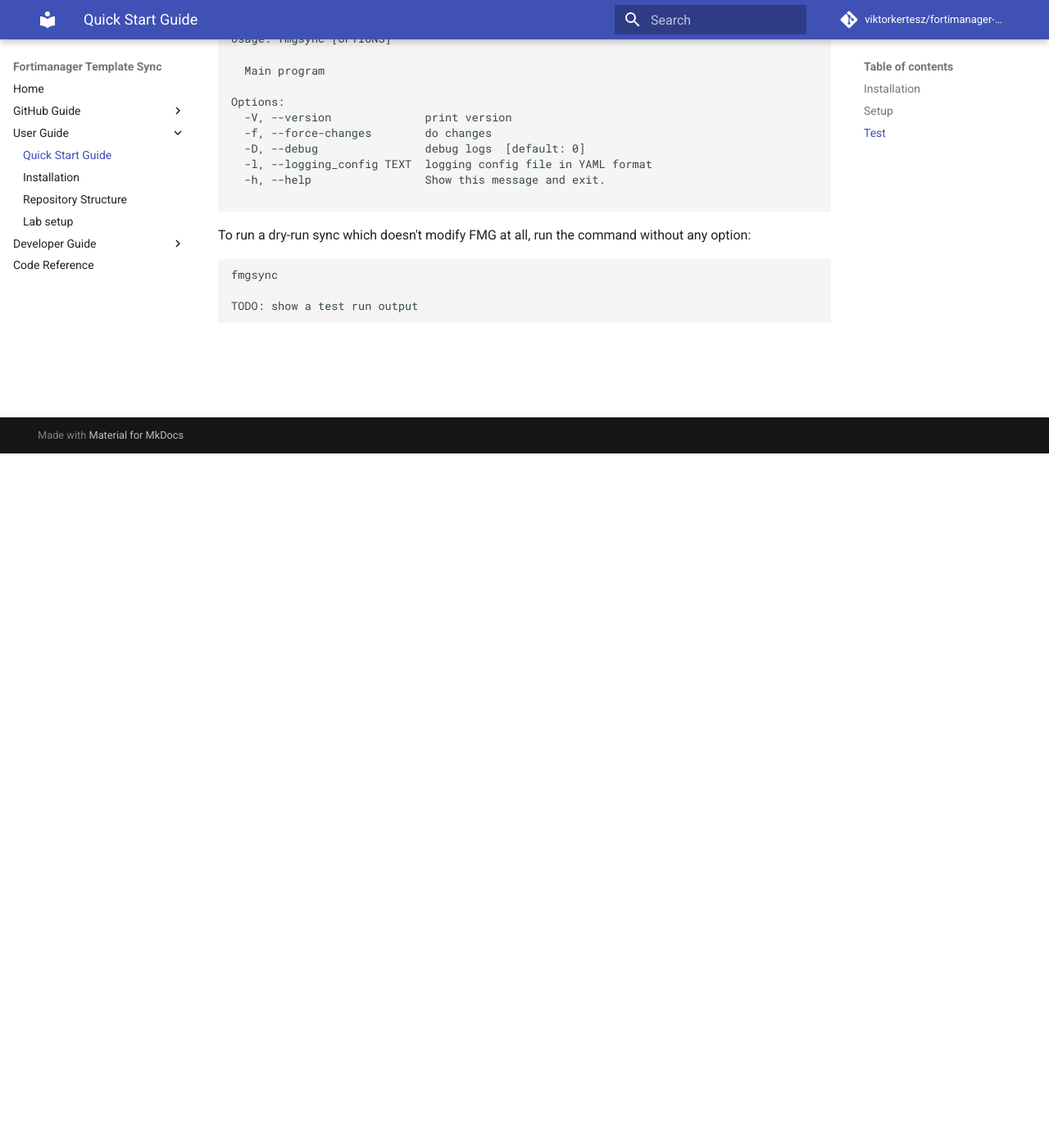
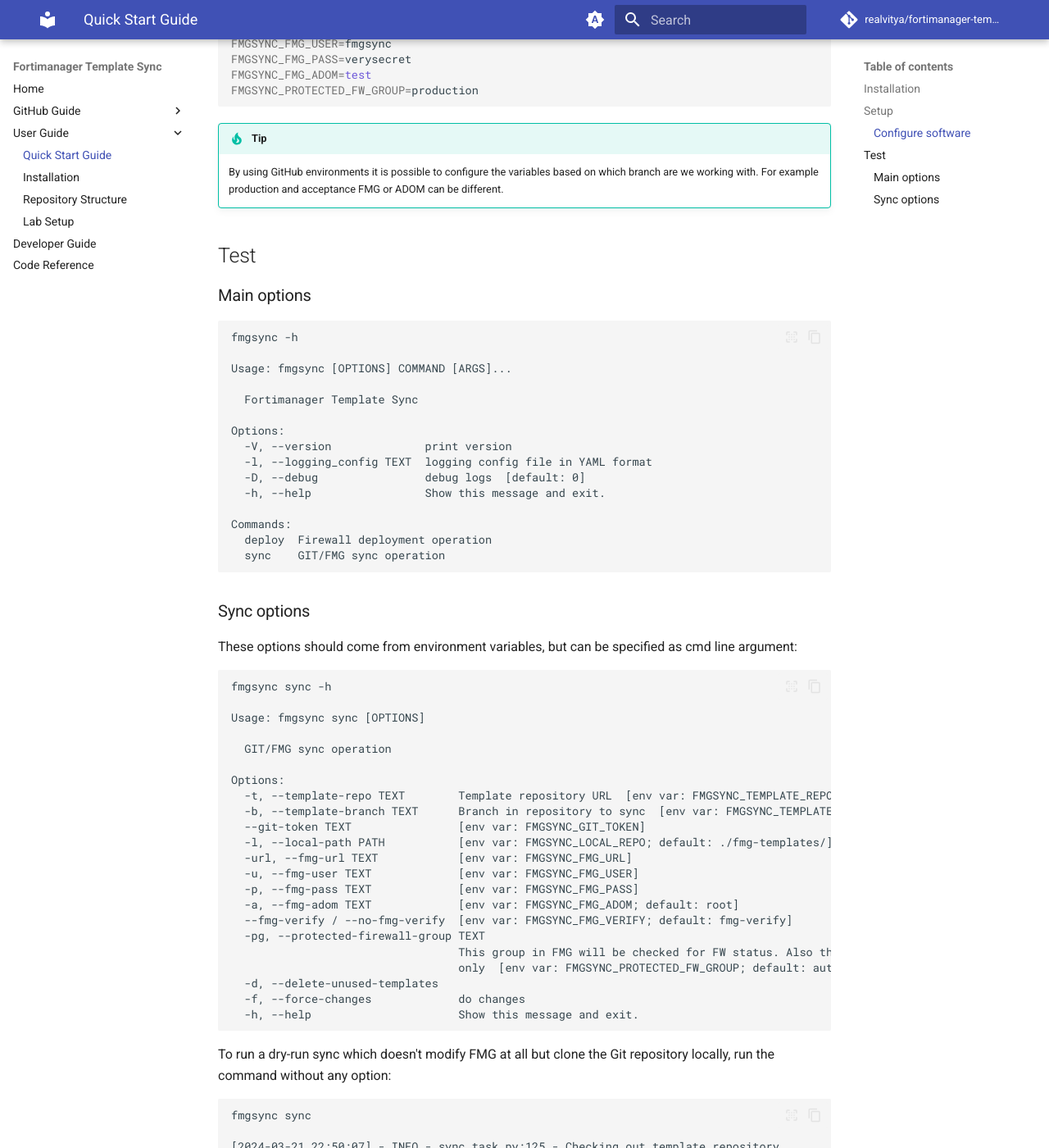
Before and after one commit to realvitya/fortimanager-template-sync, an MkDocs documentation site: the page built from docs/user_guide/quickstart.md, in a window 1280 px wide and 1400 px high, scrolled down 847 px. Shown: the whole window at 82% size. Built offline with MkDocs 1.6.1 and Material for MkDocs 9.7.7, drawn with Linux system fonts in a browser that asks for light colours; comment, search, counter and statistics services are not loaded; some of the changed text lies outside the part shown.

Commit message:
docs update

````diff
--- /dev/null
+++ b/docs/user_guide/index.md
@@ -0,0 +1 @@
+# User Guide
--- a/docs/user_guide/quickstart.md
+++ b/docs/user_guide/quickstart.md
@@ -10,6 +10,15 @@
 ```
 
 ## Setup
+
+Preparing template repository should be the first step. As it deserves its own guide, please check
+[Repository Setup](repository.md)!
+
+!!! Tip
+
+    Check out [GitHub useful repository settings](../github_guide/github_repository.md)!
+
+### Configure software
 
 It is advisable to use environment variables to configure the code run.
 
@@ -27,30 +36,79 @@
 FMGSYNC_PROTECTED_FW_GROUP=production
 ```
 
+!!! Tip
+
+    By using GitHub environments it is possible to configure the variables based on which branch are we working with.
+    For example production and acceptance FMG or ADOM can be different.
+
 ## Test
 
-List options:
+### Main options
 
-```shell
+```
 fmgsync -h
 
-Usage: fmgsync [OPTIONS]
+Usage: fmgsync [OPTIONS] COMMAND [ARGS]...
 
-  Main program
+  Fortimanager Template Sync
 
 Options:
   -V, --version              print version
-  -f, --force-changes        do changes
+  -l, --logging_config TEXT  logging config file in YAML format
   -D, --debug                debug logs  [default: 0]
-  -l, --logging_config TEXT  logging config file in YAML format
   -h, --help                 Show this message and exit.
+
+Commands:
+  deploy  Firewall deployment operation
+  sync    GIT/FMG sync operation
 
 ```
 
-To run a dry-run sync which doesn't modify FMG at all, run the command without any option:
+### Sync options
 
-```shell
-fmgsync
+These options should come from environment variables, but can be specified as cmd line argument:
 
-TODO: show a test run output
 ```
+fmgsync sync -h
+
+Usage: fmgsync sync [OPTIONS]
+
+  GIT/FMG sync operation
+
+Options:
+  -t, --template-repo TEXT        Template repository URL  [env var: FMGSYNC_TEMPLATE_REPO]
+  -b, --template-branch TEXT      Branch in repository to sync  [env var: FMGSYNC_TEMPLATE_BRANCH; default: main]
+  --git-token TEXT                [env var: FMGSYNC_GIT_TOKEN]
+  -l, --local-path PATH           [env var: FMGSYNC_LOCAL_REPO; default: ./fmg-templates/]
+  -url, --fmg-url TEXT            [env var: FMGSYNC_FMG_URL]
+  -u, --fmg-user TEXT             [env var: FMGSYNC_FMG_USER]
+  -p, --fmg-pass TEXT             [env var: FMGSYNC_FMG_PASS]
+  -a, --fmg-adom TEXT             [env var: FMGSYNC_FMG_ADOM; default: root]
+  --fmg-verify / --no-fmg-verify  [env var: FMGSYNC_FMG_VERIFY; default: fmg-verify]
+  -pg, --protected-firewall-group TEXT
+                                  This group in FMG will be checked for FW status. Also this group will be deployed
+                                  only  [env var: FMGSYNC_PROTECTED_FW_GROUP; default: automation]
+  -d, --delete-unused-templates
+  -f, --force-changes             do changes
+  -h, --help                      Show this message and exit.
+```
+
+To run a dry-run sync which doesn't modify FMG at all but clone the Git repository locally,
+run the command without any option:
+
+```
+fmgsync sync
+
+[2024-03-21 22:50:07] - INFO - sync_task.py:125 - Checking out template repository
+[2024-03-21 22:50:07] - INFO - sync_task.py:132 - Cloning template repository
+[2024-03-21 22:50:08] - INFO - sync_task.py:145 - Load files from repository
+[2024-03-21 22:50:08] - INFO - common_task.py:82 - Gathering firewall statuses in group 'automation'
+[2024-03-21 22:50:08] - INFO - sync_task.py:279 - Loading templates from FMG
+[2024-03-21 22:50:09] - INFO - sync_task.py:442 - Updating templates
+[2024-03-21 22:50:09] - INFO - sync_task.py:452 - TEST - Updating template 'test_banner'
+[2024-03-21 22:50:09] - INFO - sync_task.py:452 - TEST - Updating template 'test_default-gw'
+[2024-03-21 22:50:09] - INFO - sync_task.py:464 - TEST - Updating template_group 'test_global'
+[2024-03-21 22:50:09] - INFO - sync_task.py:94 - No changes happened
+[2024-03-21 22:50:09] - INFO - sync_run.py:69 - Operation took 1.6s
+[2024-03-21 22:50:09] - INFO - sync_run.py:71 - Sync task finished successfully!
+```
--- a/mkdocs.yml
+++ b/mkdocs.yml
@@ -4,11 +4,39 @@
 site_author: Viktor Kertesz
 site_url: https://fortimanager-template-sync.github.io/
 
-repo_name: viktorkertesz/fortimanager-template-sync
-repo_url: https://github.com/viktorkertesz/fortimanager-template-sync
+repo_name: realvitya/fortimanager-template-sync
+repo_url: https://github.com/realvitya/fortimanager-template-sync
 
 theme:
   name: material
+  palette:
+    # Palette toggle for automatic mode
+    - media: "(prefers-color-scheme)"
+      toggle:
+        icon: material/brightness-auto
+        name: Switch to light mode
+
+    # Palette toggle for light mode
+    - media: "(prefers-color-scheme: light)"
+      scheme: default
+      toggle:
+        icon: material/brightness-7
+        name: Switch to dark mode
+
+    # Palette toggle for dark mode
+    - media: "(prefers-color-scheme: light)"
+      scheme: slate
+      toggle:
+        icon: material/brightness-4
+        name: Switch to light mode
+  features:
+    - navigation.footer
+    - navigation.indexes
+    - navigation.path  # insider
+    - content.code.copy
+    - content.code.select
+
+copyright: Copyright &copy; 2024 Viktor Kertesz
 
 extra_css:
   - extra.css
@@ -16,15 +44,18 @@
 nav:
   - Home: README.md
   - GitHub Guide:
-      - Developing templates: github_guide/github_workflow.md
-      - Creating actions: github_guide/github_actions.md
+      - github_guide/index.md
+      - Repository Settings: github_guide/github_repository.md
+      - Developing Templates: github_guide/github_workflow.md
+      - Creating Actions: github_guide/github_actions.md
   - User Guide:
+      - user_guide/index.md
       - Quick Start Guide: user_guide/quickstart.md
       - Installation: user_guide/installation.md
       - Repository Structure: user_guide/repository.md
-      - Lab setup: user_guide/lab_setup.md
+      - Lab Setup: user_guide/lab_setup.md
   - Developer Guide:
-      - Lab setup: user_guide/lab_setup.md
+      - developer_guide/index.md
   - Code Reference: reference/
 
 plugins:
@@ -49,9 +80,27 @@
           show_labels: true
           group_by_category: true
           parameter_headings: false
+          filters:
+            - "!__"
 
 - section-index
 - literate-nav
 
+markdown_extensions:
+  - toc:
+      permalink: "#"
+      baselevel: 1
+      separator: "_"
+  - pymdownx.highlight:
+      anchor_linenums: true
+      line_spans: __span
+      pygments_lang_class: true
+      use_pygments: true
+  - pymdownx.inlinehilite
+  - pymdownx.snippets
+  - pymdownx.superfences
+  - admonition
+  - pymdownx.details
+
 watch:
     - fortimanager_template_sync
--- a/pyproject.toml
+++ b/pyproject.toml
@@ -14,7 +14,7 @@
     "Operating System :: Microsoft :: Windows",
     "Operating System :: POSIX :: Linux",
     "Programming Language :: Python :: 3",
-    "Topic :: Software Development :: Libraries :: Python Modules",
+    "Topic :: System :: Networking",
 ]
 dynamic = ['version', 'description']
 
@@ -40,6 +40,7 @@
     "ruff",
     "pre-commit",
     "mypy",
+    "mkdocs-material"
 ]
 
 rich = [
@@ -141,3 +142,5 @@
 
 [tool.pymarkdown]
 plugins.md013.line_length = 120
+plugins.md013.code_block_line_length = 120
+plugins.md046.enabled = false  # interfere with Note, Tip and similar boxes
````
Also changed, not shown: docs/developer_guide/index.md (added, +49 -0 lines), docs/github_guide/github_workflow.md (+62 -2 lines), docs/github_guide/index.md (added, +6 -0 lines), docs/github_guide/github_actions.md (line endings or trailing spaces), docs/github_guide/github_repository.md (added), docs/img/create_branch.png (added), docs/img/open_pull_request.png (added), docs/img/protect_branches1.png (added), docs/img/protect_branches2.png (added), 4 other files.
